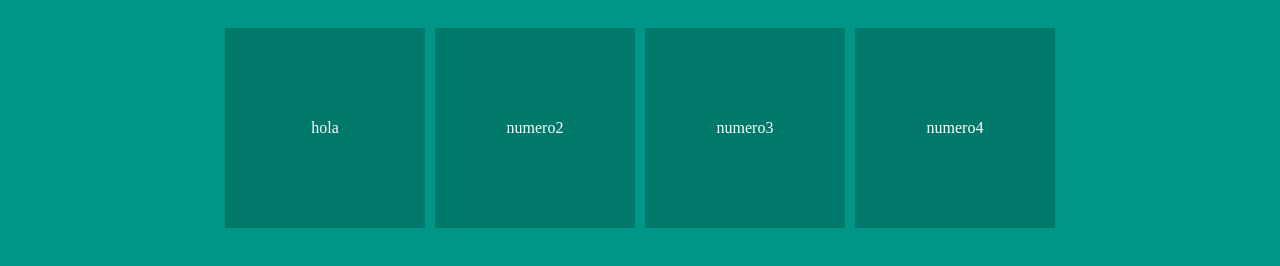
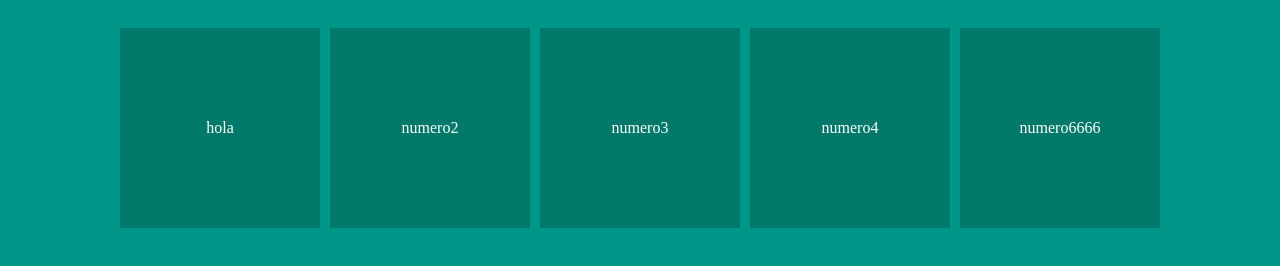
Before and after one commit to strombolys/ejergit, a plain HTML site: page index.html in a window 1280 px wide. Drawn offline with Linux system fonts and the light colour scheme.

Commit message:
le meto el 6

```diff
--- a/index.html
+++ b/index.html
@@ -10,6 +10,9 @@
     <div class="uno" id="two">numero2</div>
     <div class="uno" id="three">numero3</div>
     <div class="uno" id="three">numero4</div>
+  </br>
+    <div class="uno" id="three">numero6666</div>
+
 
   </body>
 </html>
```
